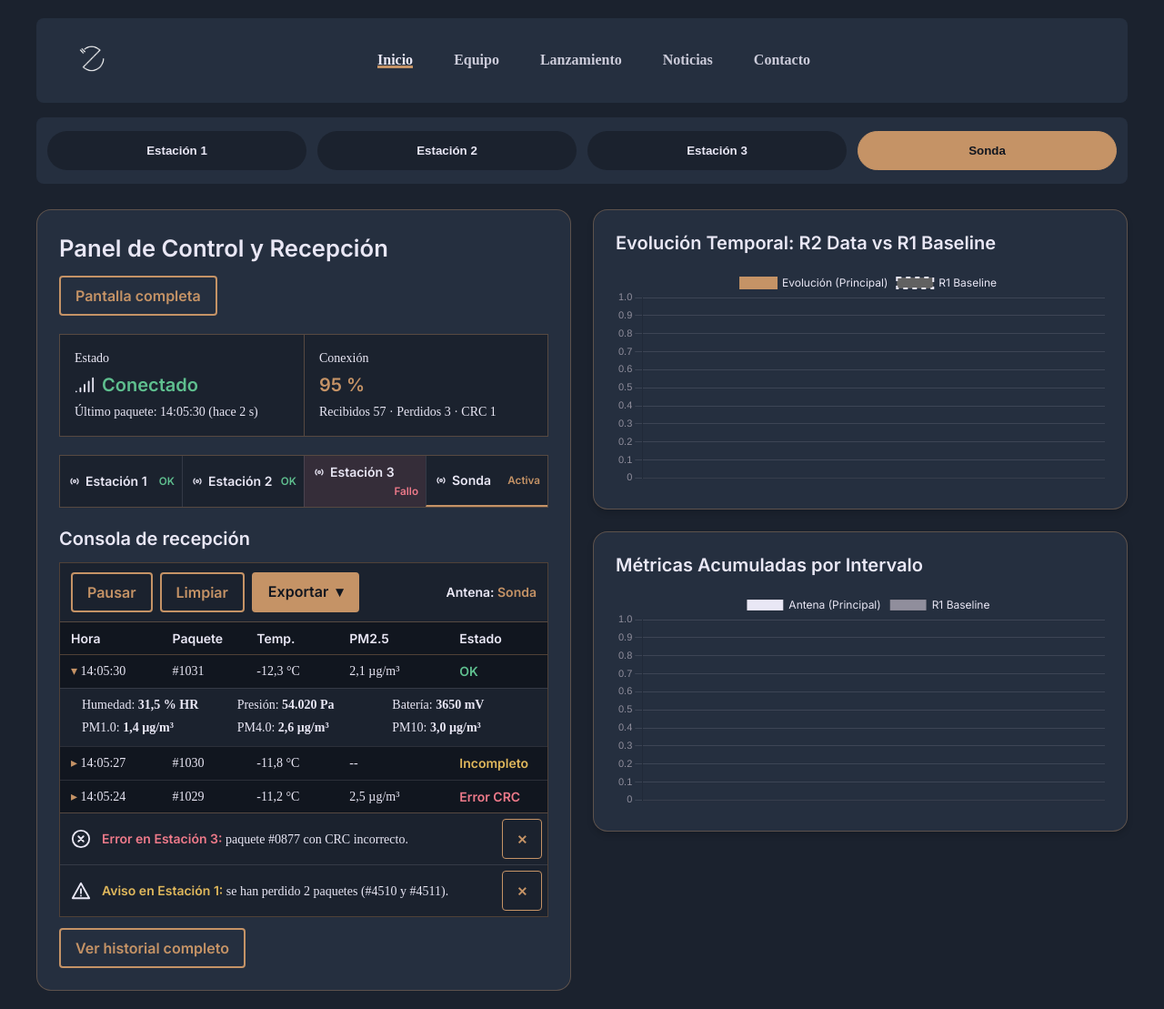
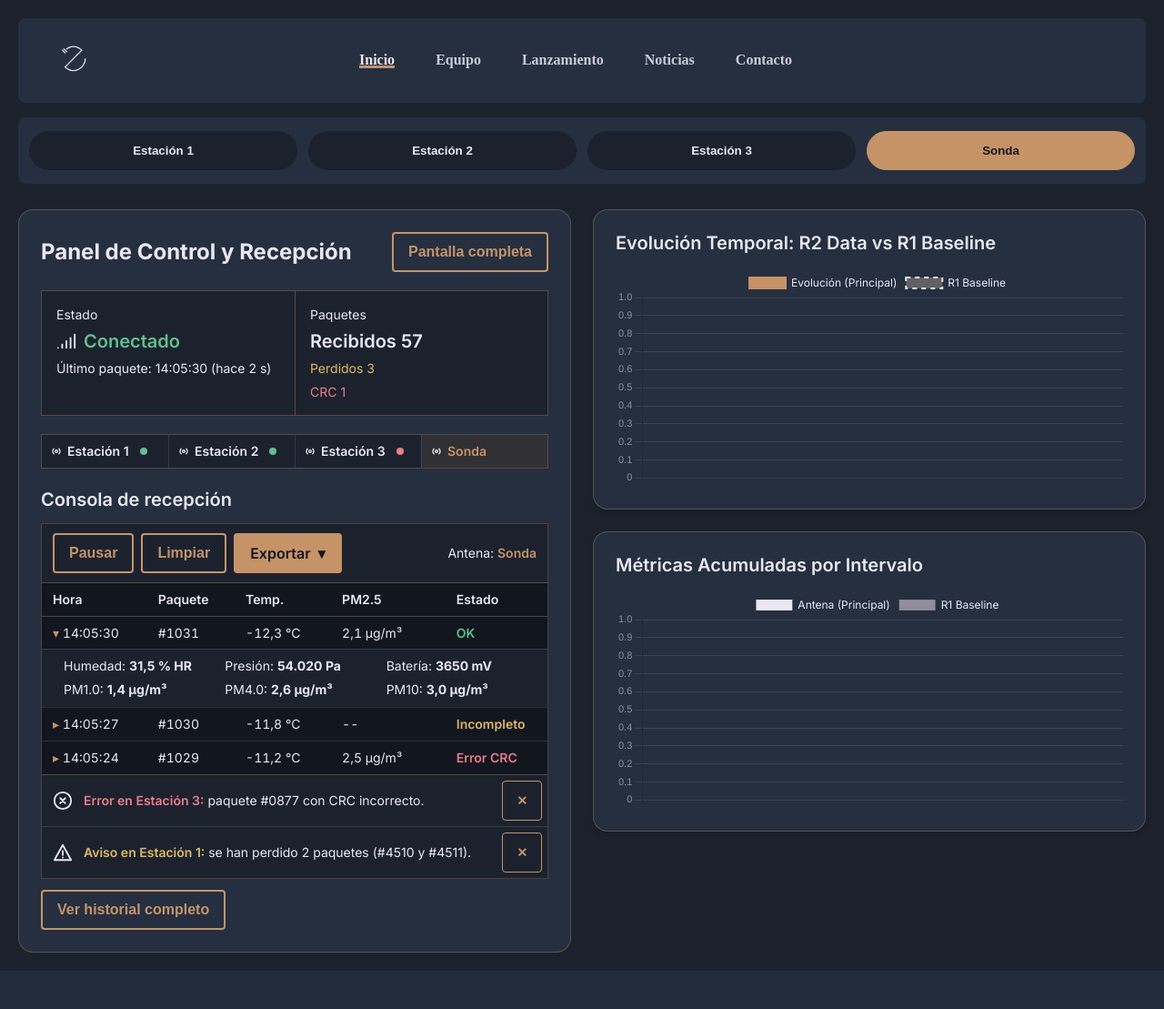
Before and after one commit to aagagu1/Proyecto-Zenith, a PHP site: page / in a window 1280 px wide. Shown: the whole page at 91% size. After the commit the page ends 1047 px from the top, so only its background shows below. Run offline with PHP 8.4, Linux system fonts and the light colour scheme.

Commit message:
Ajustes consola, paquetes, estados y ancho completo

```diff
--- a/index.html
+++ b/index.html
@@ -19,26 +19,26 @@
 
 <body>
     <header>
-        <nav class="navbar">
+        <nav class="navbar" aria-label="Navegación principal">
             <a href="#">
-                <img class="nav-logo" src="images/logo_nav.png" alt="" srcset="">
+                <img class="nav-logo" src="images/logo_nav.png" alt="Logo Zenith">
             </a>
             <ul class="nav-links">
-                <li><a href="#" class="active">Inicio</a></li>
-                <li><a href="">Equipo</a></li>
-                <li><a href="">Lanzamiento</a></li>
-                <li><a href="">Noticias</a></li>
-                <li><a href="">Contacto</a></li>
+                <li><a href="#" class="active" aria-current="page">Inicio</a></li>
+                <li><a href="#">Equipo</a></li>
+                <li><a href="#">Lanzamiento</a></li>
+                <li><a href="#">Noticias</a></li>
+                <li><a href="#">Contacto</a></li>
             </ul>
         </nav>
     </header>
 
-    <div class="selector-antena">
-        <button class="antenna-btn" data-antena="antena1">Estación 1</button>
-        <button class="antenna-btn" data-antena="antena2">Estación 2</button>
-        <button class="antenna-btn" data-antena="antena3">Estación 3</button>
-        <button class="antenna-btn active" data-antena="sonda">Sonda</button>
-    </div>
+    <section class="selector-antena" aria-label="Selector de antena">
+        <button type="button" class="antenna-btn" data-antena="antena1">Estación 1</button>
+        <button type="button" class="antenna-btn" data-antena="antena2">Estación 2</button>
+        <button type="button" class="antenna-btn" data-antena="antena3">Estación 3</button>
+        <button type="button" class="antenna-btn active" data-antena="sonda">Sonda</button>
+    </section>
 
 
     <main class="panel-layout">
@@ -69,44 +69,49 @@
                             <p id="ultimo-paquete" class="texto-pequeno">Último paquete: 14:05:30 (hace 2 s)</p>
                         </div>
                         <div class="estado-celda">
-                            <p class="texto-pequeno">Conexión</p>
-                            <p id="calidad-valor" class="calidad-valor">95 %</p>
-                            <p id="contadores-paquetes" class="texto-pequeno">Recibidos 57 · Perdidos 3 · CRC 1</p>
+                            <p class="texto-pequeno">Paquetes</p>
+                            <p class="recibido">Recibidos 57</p>
+                            <p class="perdidos">Perdidos 3</p>
+                            <p class="crc">CRC 1</p>
                         </div>
                     </div>
 
                     <ul class="nodos-barra" aria-label="Estado de las antenas">
-                        <li data-antena="estacion1">
+                        <li class="nodo-ok" data-antena="estacion1">
                             <svg class="icono icono-sm" aria-hidden="true">
                                 <use href="#i-antena" />
                             </svg>
-                            Estación 1 <small class="estado-ok">OK</small>
+                            Estación 1
+                            <span class="nodo-punto" aria-hidden="true"></span>
                         </li>
-                        <li data-antena="estacion2">
+                        <li class="nodo-ok" data-antena="estacion2">
                             <svg class="icono icono-sm" aria-hidden="true">
                                 <use href="#i-antena" />
                             </svg>
-                            Estación 2 <small class="estado-ok">OK</small>
+                            Estación 2
+                            <span class="nodo-punto" aria-hidden="true"></span>
                         </li>
                         <li class="nodo-alerta" data-antena="estacion3">
                             <svg class="icono icono-sm" aria-hidden="true">
                                 <use href="#i-antena" />
                             </svg>
-                            Estación 3 <small class="estado-fallo">Fallo</small>
+                            Estación 3
+                            <span class="nodo-punto" aria-hidden="true"></span>
                         </li>
                         <li class="nodo-activo" data-antena="sonda" aria-current="true">
                             <svg class="icono icono-sm" aria-hidden="true">
                                 <use href="#i-antena" />
                             </svg>
-                            Sonda <small class="antena-activa">Activa</small>
+                            Sonda
+                            <span class="nodo-punto" aria-hidden="true"></span>
                         </li>
                     </ul>
 
-                    <div class="consola">
-                        <h3>Consola de recepción</h3>
+                    <section class="consola" aria-labelledby="titulo-consola">
+                        <h3 id="titulo-consola">Consola de recepción</h3>
 
                         <div class="consola-caja">
-                            <div class="barra-acciones">
+                            <div class="barra-acciones" role="toolbar" aria-label="Acciones de la consola">
                                 <button type="button" id="btn-pausar" class="btn" aria-pressed="false">Pausar</button>
                                 <button type="button" id="btn-limpiar" class="btn">Limpiar</button>
                                 <details class="desplegable">
@@ -205,30 +210,30 @@
                         </div>
 
                         <button type="button" id="btn-historial" class="btn">Ver historial completo</button>
-                    </div>
+                    </section>
                 </section>
             </div>
 
             <div class="col-lg-6">
                 <!-- CONTENEDOR EXCLUSIVO DE GRÁFICAS -->
-                <div class="charts-wrapper">
+                <section class="charts-wrapper" aria-label="Gráficas de telemetría">
 
                     <!-- Gráfica de Líneas -->
-                    <div class="chart-card">
+                    <article class="chart-card">
                         <h3 class="chart-title">Evolución Temporal: R2 Data vs R1 Baseline</h3>
                         <div class="chart-container">
                             <canvas id="lineChart"></canvas>
                         </div>
-                    </div>
+                    </article>
 
                     <!-- Gráfica de Barras -->
-                    <div class="chart-card">
+                    <article class="chart-card">
                         <h3 class="chart-title">Métricas Acumuladas por Intervalo</h3>
                         <div class="chart-container bar-height">
                             <canvas id="barChart"></canvas>
                         </div>
-                    </div>
-                </div>
+                    </article>
+                </section>
             </div>
         </div>
     </main>
--- a/styles.css
+++ b/styles.css
@@ -45,7 +45,7 @@ img, svg, canvas {
 
 /* NAV */
 nav {
-    max-width: 1200px;
+    width: 100%;
     margin: 0 auto 16px auto;
     background-color: var(--color-elements);
     border-radius: 8px;
@@ -93,7 +93,7 @@ nav {
     position: sticky;
     top: 15px;
     z-index: 1000;
-    max-width: 1200px;
+    width: 100%;
     margin: 0 auto 28px auto;
     background-color: var(--color-elements);
     border: 1px solid var(--color-border);
@@ -120,7 +120,6 @@ nav {
 /* --- CONTENEDOR Y TARJETAS DE GRÁFICAS --- */
 .charts-wrapper {
     width: 100%;
-    max-width: 1200px;
     margin: 0 auto;
     display: flex;
     flex-direction: column;
@@ -235,7 +234,6 @@ nav {
 
 .panel-layout {
     width: 100%;
-    max-width: 1200px;
     margin: 0 auto;
 }
 
@@ -250,7 +248,7 @@ nav {
     color: var(--text);
     font-size: 100%;
     line-height: 1.4;
-    font-family: var(--font-body);
+    font-family: var(--font-title);
 }
 
 .panel [hidden] {
@@ -258,16 +256,20 @@ nav {
 }
 
 .panel h2 {
-    font-size: 160%;
+    font-size: 150%;
+    font-weight: 700;
 }
 
 .panel h3,
 .insignia,
-.calidad-valor {
+.recibido {
     font-size: 125%;
+    font-weight: 600;
 }
 
 .texto-pequeno,
+.perdidos,
+.crc,
 .vista-actual,
 .nodos-barra,
 .consola-columnas,
@@ -275,22 +277,21 @@ nav {
 .fila-detalle,
 .aviso {
     font-size: 87.5%;
+    font-weight: 400;
 }
 
-.panel h2,
-.panel h3,
 .btn,
-.insignia,
-.calidad-valor,
 .nodos-barra,
-.vista-actual,
 .consola-columnas,
 .antena-activa,
 .estado-ok,
 .estado-revisar,
 .estado-fallo {
-    font-family: var(--font-title);
     font-weight: 600;
+}
+
+.fila-resumen {
+    font-variant-numeric: tabular-nums;
 }
 
 .estado-barra,
@@ -418,7 +419,18 @@ nav {
     gap: 8px;
 }
 
-.calidad-valor,
+.recibido {
+    color: var(--text);
+}
+
+.perdidos {
+    color: var(--warn);
+}
+
+.crc {
+    color: var(--error);
+}
+
 .antena-activa {
     color: var(--accent);
 }
@@ -460,12 +472,33 @@ nav {
     margin-left: auto;
 }
 
-.nodo-activo {
-    border-bottom: 2px solid var(--accent);
+.nodo-punto {
+    display: none;
+    width: 8px;
+    height: 8px;
+    border-radius: 50%;
+    margin-left: 8px;
+    flex-shrink: 0;
 }
 
-.nodo-alerta {
-    background: rgba(238, 122, 138, 0.12);
+.nodo-ok .nodo-punto {
+    display: inline-block;
+    background-color: var(--ok);
+}
+
+.nodo-aviso .nodo-punto {
+    display: inline-block;
+    background-color: var(--warn);
+}
+
+.nodo-alerta .nodo-punto {
+    display: inline-block;
+    background-color: var(--error);
+}
+
+.nodo-activo {
+    color: var(--accent);
+    background: rgba(197, 147, 102, 0.12);
 }
 
 .consola {
@@ -581,6 +614,10 @@ nav {
     max-height: none;
 }
 
+.panel-pantalla-completa #btn-historial {
+    display: none;
+}
+
 @media (max-width: 639px) {
     .estado-barra {
         grid-template-columns: 1fr;
```
Also changed, not shown: script.js (+13 -11 lines).
